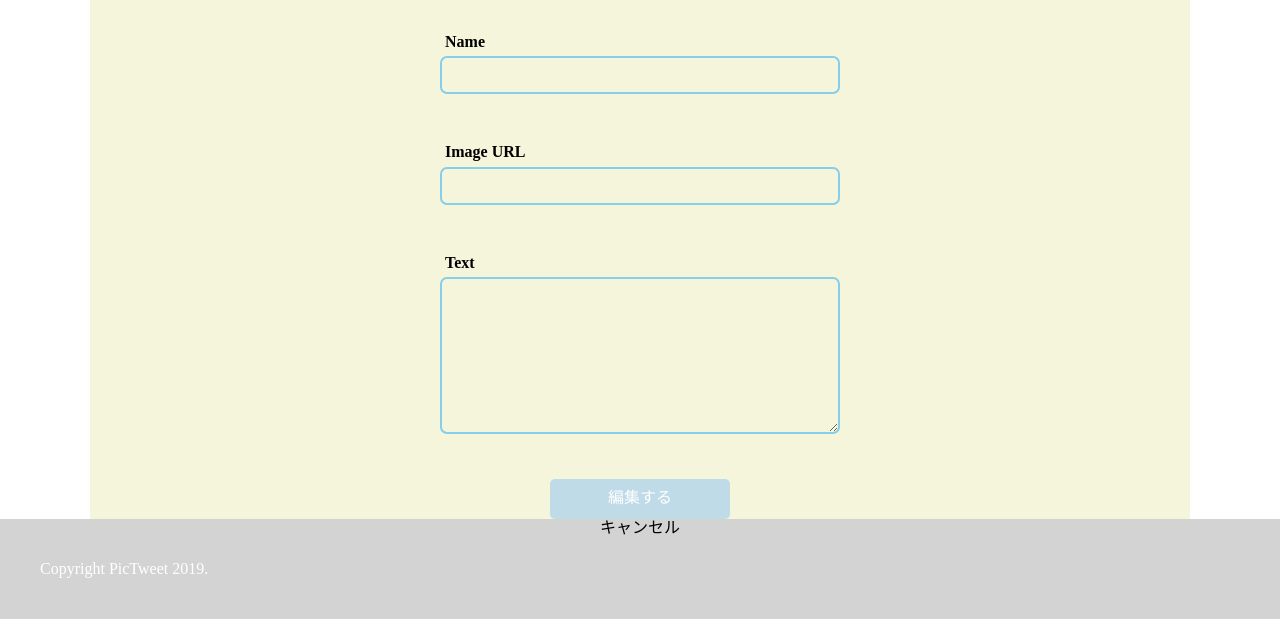
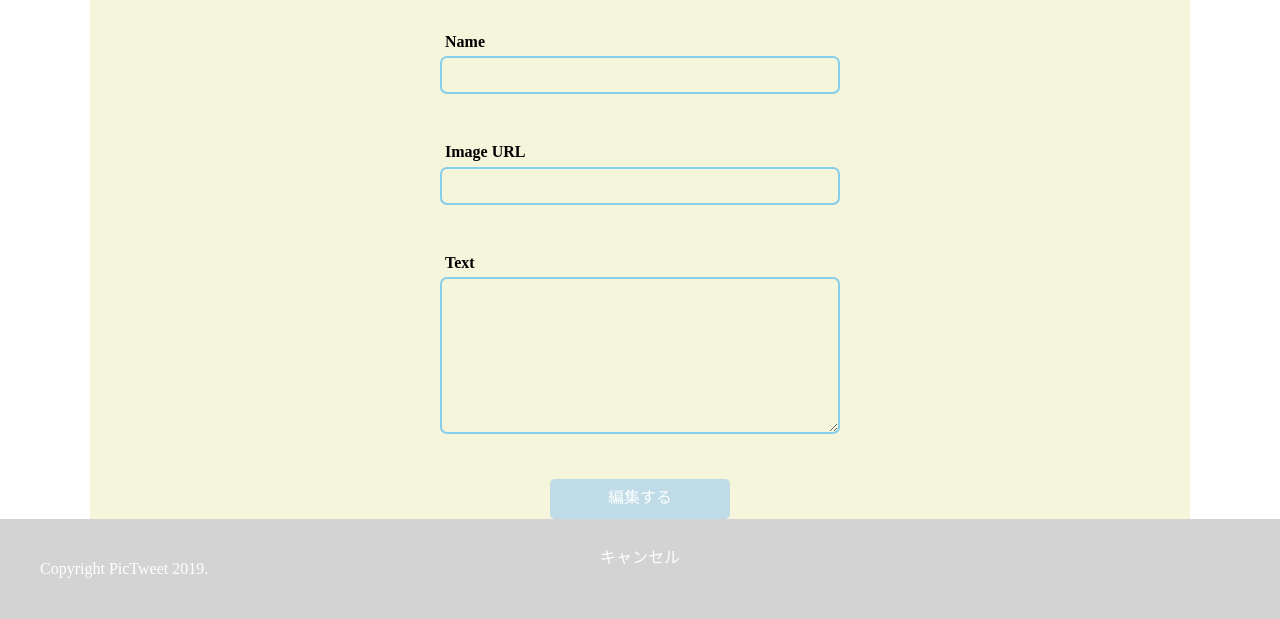
Before and after one commit to AyumuKojima/django_first_app, a Django app: template tweets/templates/tweets/edit.html in a window 1280 px wide. Shown: the part 181-800 px from the top of the page. Run offline with Django 4.2, Linux system fonts and the light colour scheme; the template is opened without the code that fills it, so the values that code supplies are empty.

Commit message:
Update style.css

```diff
--- a/tweets/static/tweets/style.css
+++ b/tweets/static/tweets/style.css
@@ -239,6 +239,24 @@
     background-color: rgb(113, 198, 232);
 }
 
+.cancel-btn {
+    height: 40px;
+    margin-top: 20px;
+}
+
+.cancel {
+    height: 100%;
+    width: 180px;
+    text-align: center;
+    border-radius: 5px;
+    background-color: lightgray;
+    color: white;
+}
+
+.cancel:hover {
+    background-color: grey;
+}
+
 .error_messages {
     color: red;
     text-align: center;
```
